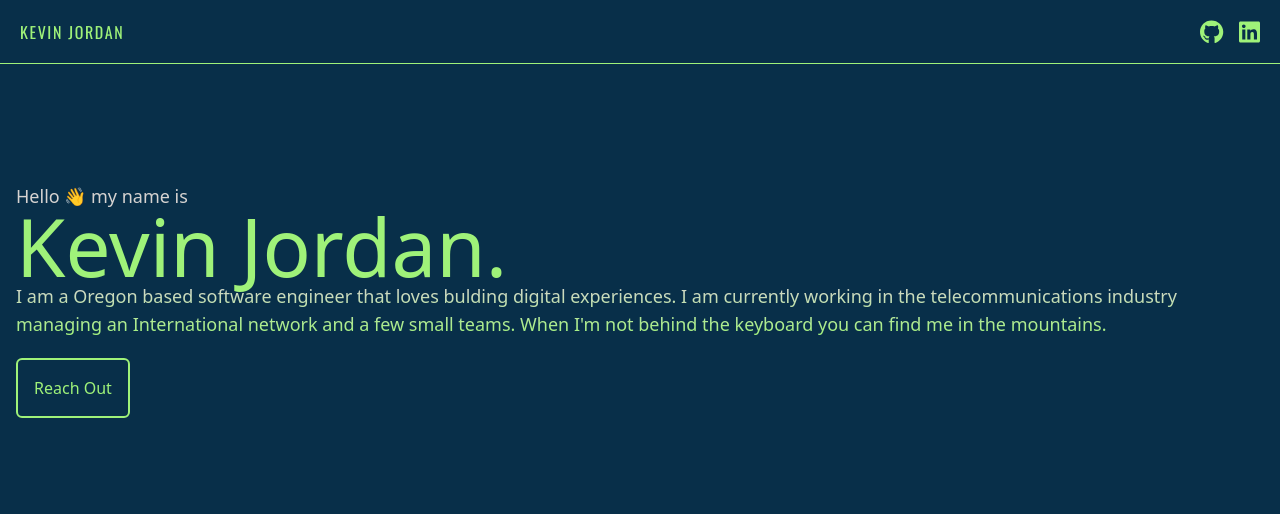
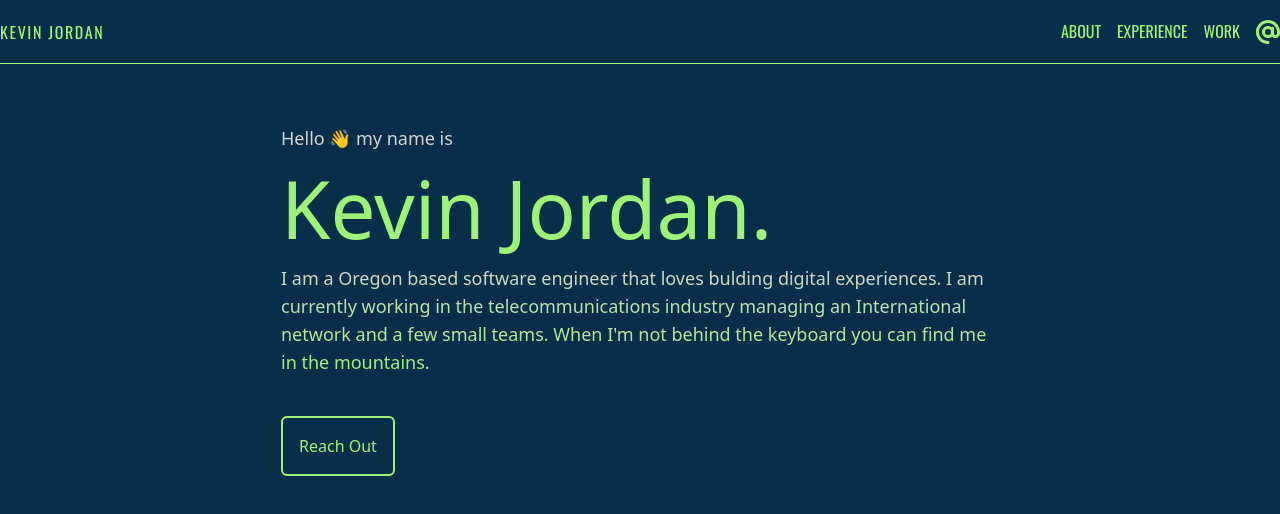
Before and after one commit to kdjordan/2023_portfolio, a Vue app: page / in a window 1280 px wide. Shown: the top 514 px of the page. Built offline with nearby package versions, Linux system fonts and the light colour scheme.

Commit message:
top nav change

```diff
--- a/src/components/TopNavigation.vue
+++ b/src/components/TopNavigation.vue
@@ -3,31 +3,90 @@
 	import { gsap } from 'gsap';
 	import { onMounted } from 'vue';
 
-
+	let dropOpen: boolean = false;
 
 	onMounted(() => {
 		let flag: boolean = false;
-		if(flag) {
+		if (flag) {
 			const tl = gsap.timeline();
 			tl.set('.top-nav', { opacity: 0, borderBottom: 'none' });
 			tl.to('.top-nav', { delay: 2, opacity: 1, duration: 1 });
 			tl.to('.top-nav', { borderBottom: '1px solid #9FF279' });
 		}
 	});
+
+	function toggleDropdown() {
+		dropOpen = !dropOpen;
+		console.log('toggled', dropOpen);
+	}
 </script>
 
 <template>
-	<div class="top-nav fixed top-0 left-0 w-full h-16 font-oswald border-b border-highGreen">
-		<nav class="flex justify-between items-center h-full mx-[20px]">
+	<div
+		class="top-nav fixed top-0 left-0 w-full h-16 font-oswald border-b border-highGreen"
+	>
+		<nav
+			class="flex justify-between items-center h-full mx-[20px] container mx-auto"
+		>
 			<div class="nav-left">
 				<Name />
 			</div>
 			<div class="nav-right">
 				<ul class="flex gap-4 text-highGreen text-md uppercase">
 					<li><router-link to="/"></router-link></li>
-					<li><a href="https://github.com/kdjordan" target="_blank" rel="noopener noreferrer"><font-awesome-icon icon="fa-brands fa-github" size="xl"/></a></li>
-					<li><a href="https://www.linkedin.com/in/kevin-dean-jordan/" target="_blank" rel="noopener noreferrer"><font-awesome-icon icon="fa-brands fa-linkedin" size="xl"/></a></li>
-					<!-- <li><a href="https://github.com/kdjordan"><font-awesome-icon icon="fa-solid fa-at" size="xl"/></a></li> -->
+					<li><a href="#about">about</a></li>
+					<li><a href="#about">experience</a></li>
+					<li><a href="#about">work</a></li>
+					<!-- <li>
+						<a
+							href="https://github.com/kdjordan"
+							target="_blank"
+							rel="noopener noreferrer"
+							><font-awesome-icon
+								icon="fa-brands fa-github"
+								size="xl"
+						/></a>
+					</li>
+					<li>
+						<a
+							href="https://www.linkedin.com/in/kevin-dean-jordan/"
+							target="_blank"
+							rel="noopener noreferrer"
+							><font-awesome-icon
+								icon="fa-brands fa-linkedin"
+								size="xl"
+						/></a>
+					</li> -->
+					<li @click="toggleDropdown">
+						<font-awesome-icon icon="fa-solid fa-at" size="xl" />
+					</li>
+				</ul>
+			</div>
+			<div
+				v-if="dropOpen"
+				class="absolute top-20 right-5 text-highGreen"
+			>
+				<ul>
+					<li class="py-4">
+						<a
+							href="https://github.com/kdjordan"
+							target="_blank"
+							rel="noopener noreferrer"
+							><font-awesome-icon
+								icon="fa-brands fa-github"
+								size="xl"
+						/></a>
+					</li>
+					<li>
+						<a
+							href="https://www.linkedin.com/in/kevin-dean-jordan/"
+							target="_blank"
+							rel="noopener noreferrer"
+							><font-awesome-icon
+								icon="fa-brands fa-linkedin"
+								size="xl"
+						/></a>
+					</li>
 				</ul>
 			</div>
 		</nav>
--- a/src/views/Home.vue
+++ b/src/views/Home.vue
@@ -1,6 +1,6 @@
 <template>
 	<div
-		class="flex flex-col text-stone-300 text-2xl px-4 pb-[25vh] gap-[20px]"
+		class="flex flex-col text-stone-300 text-2xl px-4 pb-[25vh] gap-[20px] md:gap-[40px] lg:max-w-[750px] lg:mx-auto"
 	>
 		<div class="text-stone-300 text-lg">Hello 👋 my name is</div>
 		<h1 class="text-clampLarge text-highGreen">Kevin Jordan.</h1>
```
